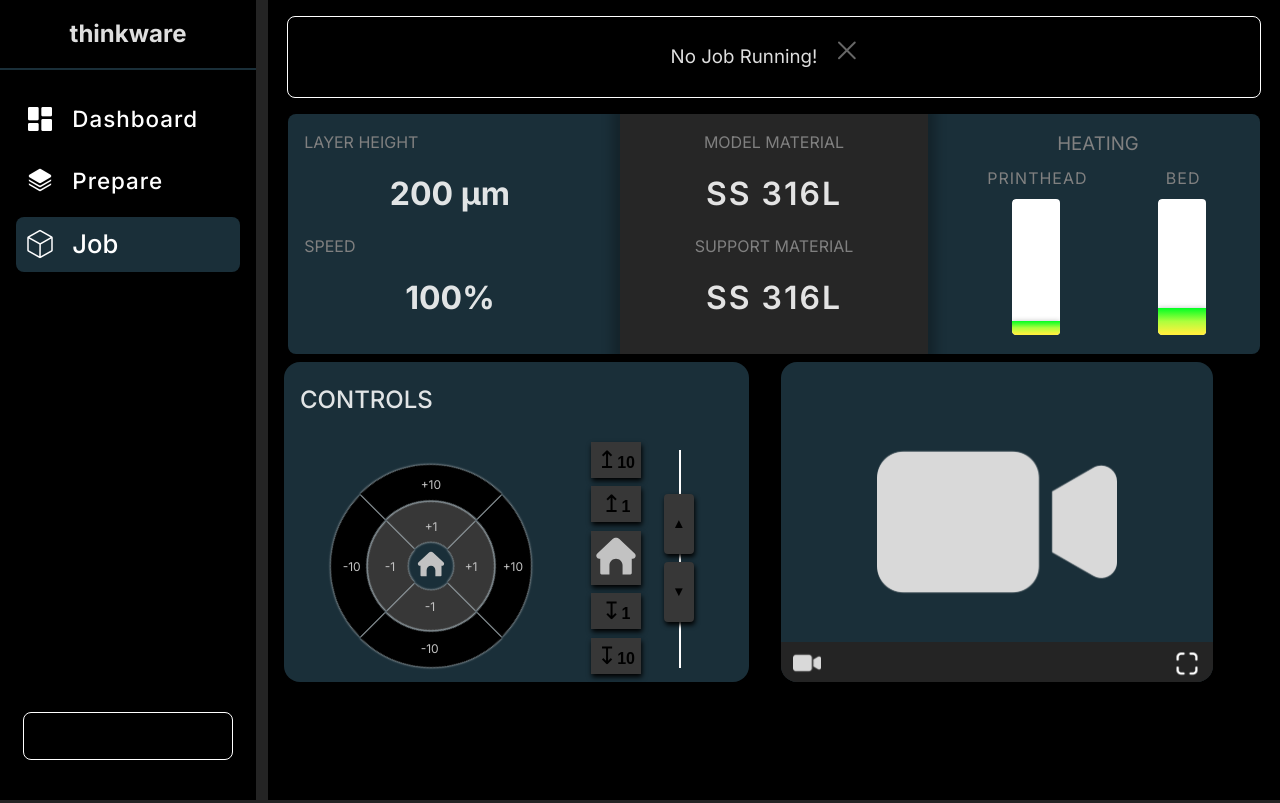
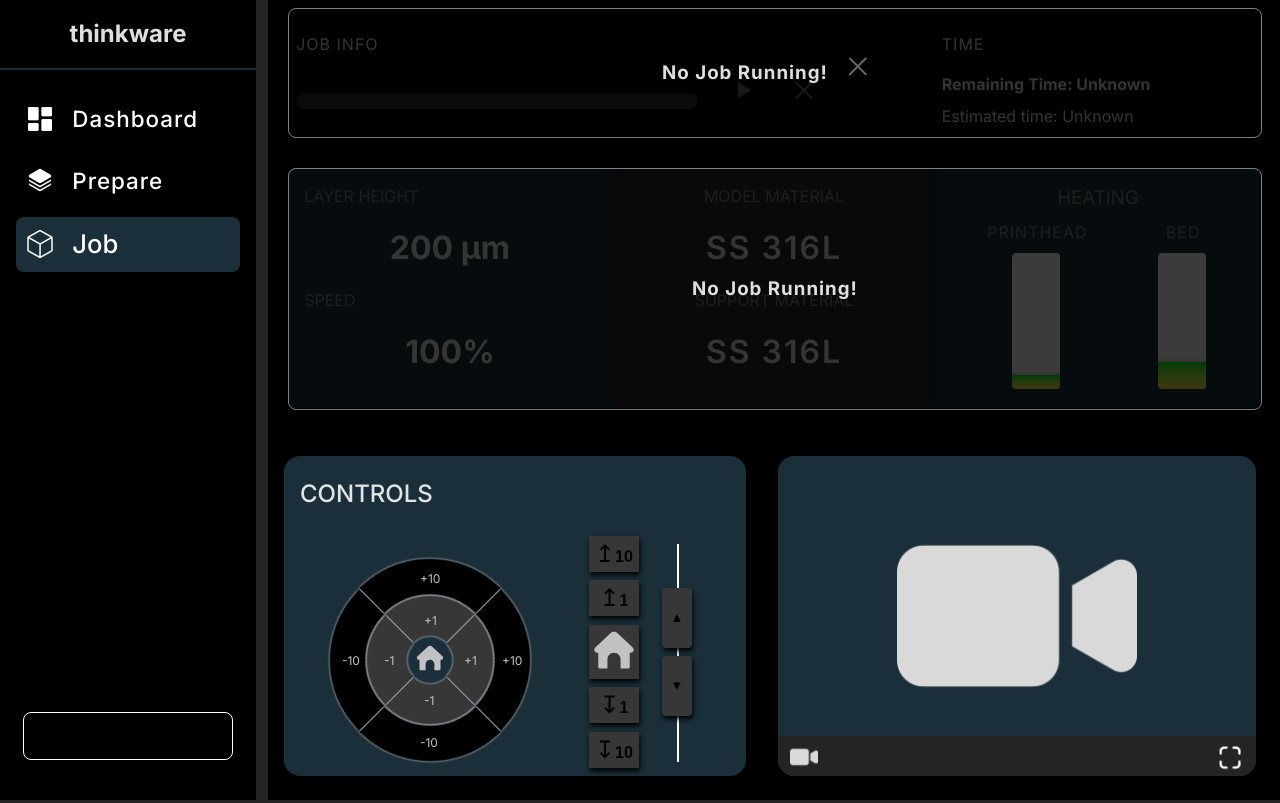
Before and after one commit to thinkmetal-shbhm/thinkware-rpi-alpha, a React (Vite) app in the folder app/: page /job in a window 1280 px wide. Built offline with nearby package versions, Linux system fonts and the light colour scheme; no server answers.

Commit message:
feat: text overlay when no job running

```diff
--- a/app/src/components/CameraWindow/CameraWindow.module.css
+++ b/app/src/components/CameraWindow/CameraWindow.module.css
@@ -1,5 +1,5 @@
 .parent{
-  width: 45%;
+  width: 50%;
 }
 .mainWindow {
   background-color: var(--highlight);
--- a/app/src/components/JobInfo/JobInfo.jsx
+++ b/app/src/components/JobInfo/JobInfo.jsx
@@ -111,7 +111,7 @@ function JobInfo({
 
   return (
     <>
-      {heating || (!progress?.stopped && prog) ? (
+
         <section className={styles.mainJobInfo}>
           <div className={styles.job}>
             <h3 className={styles.heading3}>JOB INFO</h3>
@@ -223,9 +223,9 @@ function JobInfo({
               <div className={styles.circleInside}></div>
             </div> */}
           </div>
-        </section>
-      ) : (
-        <div className={styles.noJobRunning}>
+          {heating || (!progress?.stopped && prog) ? "":
+
+          <div className={styles.noJob}>
           <h3>No Job Running!</h3>
           <button
             // disabled={!prog}
@@ -251,10 +251,13 @@ function JobInfo({
             />
             <p>Cancel</p>
           </button>
-        </div>
-      )}
+        </div>}
+        </section>
 
-      <section className={styles.materialInfo}>
+
+{/* material info */}
+<section className={styles.materialInfo}>
+
         <div className={styles.presetChild}>
           <div className={styles.presetItem}>
             <span>LAYER HEIGHT</span>
@@ -305,8 +308,18 @@ function JobInfo({
             </div>
           </div>
         </div>
+        {heating || (!progress?.stopped && prog) ?
+""
+    :
+
+
+
+
+<div className={styles.noJob}> <h3>No Job Running!</h3></div>
+}
       </section>
-    </>
+
+</>
   );
 }
 
--- a/app/src/components/JobInfo/JobInfo.module.css
+++ b/app/src/components/JobInfo/JobInfo.module.css
@@ -8,6 +8,7 @@
   min-width: 500px;
   padding: 0.5rem;
   margin-bottom: 2rem;
+  position: relative;
 }
 .job {
   width: 60%;
@@ -109,32 +110,36 @@ p {
   border-radius: 50%;
   background-color: black;
 }
-.noJobRunning {
-  width: 96%;
-  margin: 1rem auto;
-  height: 10vh;
-  text-align: center;
-  display: flex;
-  align-items: center;
-  justify-content: center;
-  border: 1px solid white;
-  border-radius: 0.5rem;
-}
-.noJobRunning h3 {
-  font-weight: 400;
-}
+
 
 /* module 2 */
 .materialInfo {
   display: flex;
   width: 96%;
-  /* background-color: var(--border-blue); */
   background-color: var(--highlight);
   justify-content: space-between;
   margin: 0.5rem auto;
   border-radius: 0.5rem;
+  position: relative;
 }
+.noJob{
+  position: absolute;
+  z-index: 999;
+  left: 0;
+  top: 0;
+  width: 100%; /* Full width */
+  height: 100%; /* Full height */
+  background-color: rgba(0, 0, 0, 0.769); /* Black w/ opacity */
+  display: flex;
+  justify-content: center;
+  align-items: center;
+  border: 1px solid gray;
+  border-radius: 0.5rem;
 
+}
+.noJob h3{
+  letter-spacing: 1px;
+}
 .presetChild {
   padding: 0.5rem;
   margin: 0.5rem;
--- a/app/src/pages/JobScreen/JobScreen.jsx
+++ b/app/src/pages/JobScreen/JobScreen.jsx
@@ -72,7 +72,7 @@ function JobScreen() {
         }
       });
     const previewInterval = setInterval(() => {
-      console.log("int");
+      // console.log("int");
       const partLS = localStorage.getItem("plate_preview");
 
       if (partLS) {
--- a/app/src/pages/JobScreen/JobScreen.module.css
+++ b/app/src/pages/JobScreen/JobScreen.module.css
@@ -1,5 +1,7 @@
 .row{
     display: flex;
-    width: 95%;
+    width: 96%;
     height: 40vh;
+    margin-top: 3rem;
+    justify-content: space-between;
 }
```
